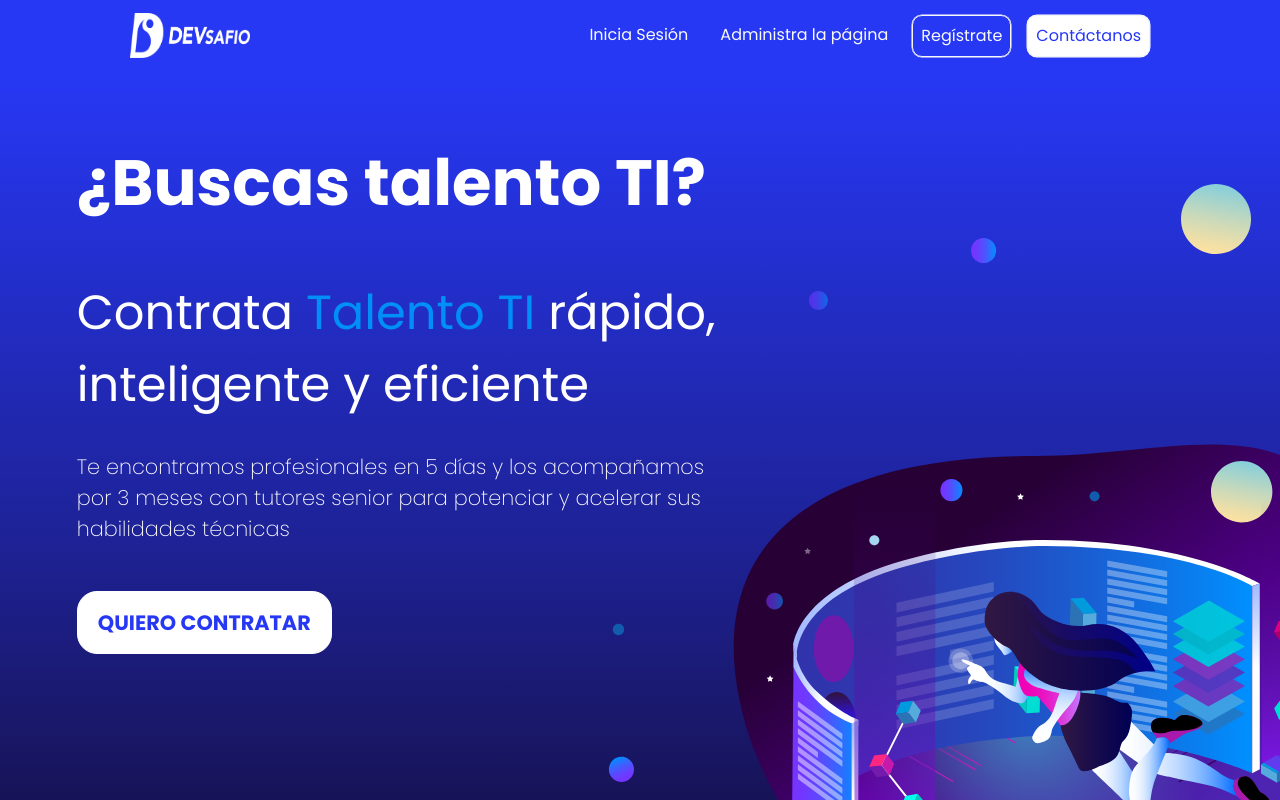
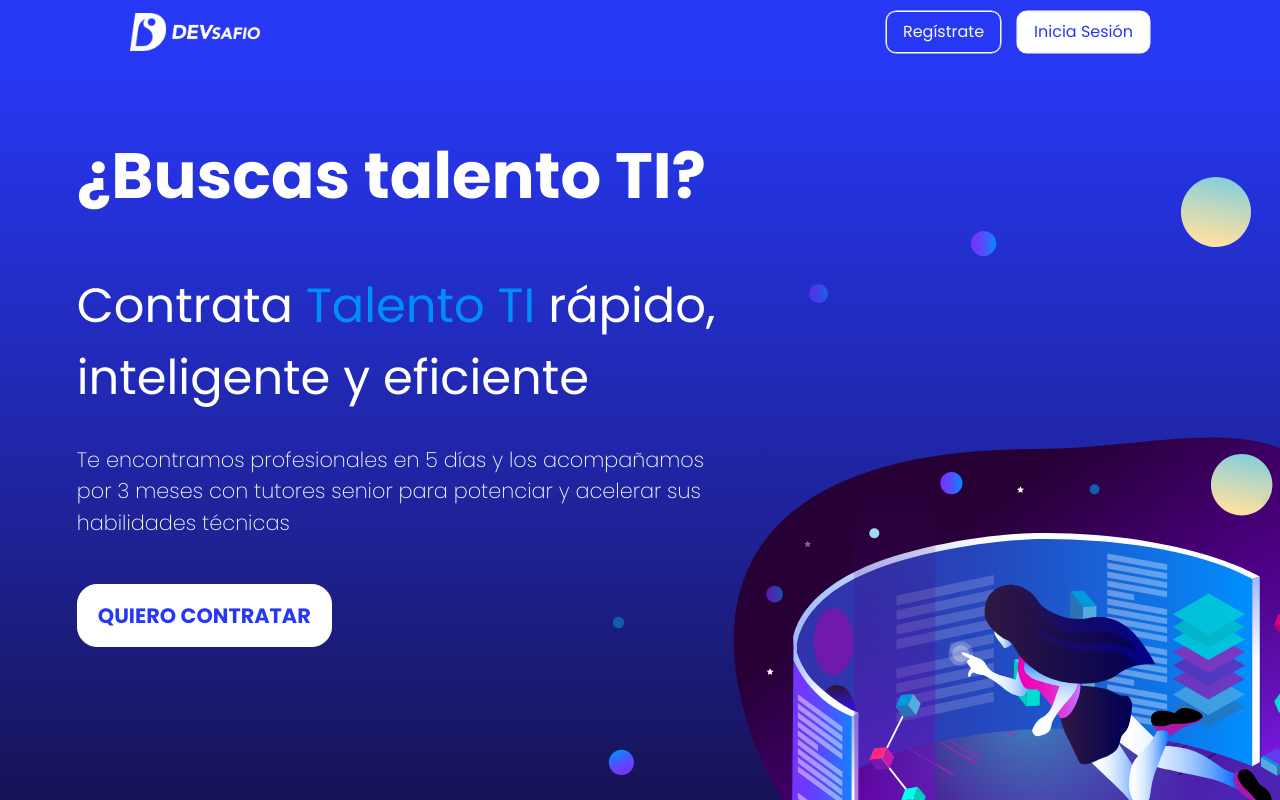
Before and after one commit to dlab-team/c7-frontend, a React (Create React App) app: page / in a window 1280 px wide. Shown: the top 800 px of the page. Built offline with nearby package versions, Linux system fonts and the light colour scheme.

Commit message:
hot fix del navBar arreglado los botones y el logo

```diff
--- a/src/components/Navbar/Navbar.js
+++ b/src/components/Navbar/Navbar.js
@@ -2,6 +2,7 @@ import React, { useState } from 'react';
 import { NavLink } from "react-router-dom";
 import logo from '../../assets/dev-imagotipo-white-horizontal.png';
 import './Navbar.scss';
+import { List, Option, X, XLg } from 'react-bootstrap-icons';
 
 export default function Navbar() {
 
@@ -9,27 +10,25 @@ export default function Navbar() {
 
   return (
     <>
-      <nav className="navbar navbar-expand-lg">
+      <nav className="navbar navbar-dark navbar-expand-lg">
         <div className="container">
           <a className="navbar-brand mx-5" href="/">
-            <img src={logo} width="120" height="45" alt="Logo" />
+            <img src={logo} id="navbar-logo" alt="Logo" />
           </a>
           <button className="navbar-toggler" type="button" onClick={() => setIsOpen(!isOpen)} data-toggle="collapse" data-target="#navbarNav" aria-controls="navbarNav" aria-expanded={isOpen} aria-label="Toggle navigation">
-            <span className="navbar-toggler-icon" />
+            <span className="navbar-toggler__menu">
+              {
+                isOpen ? <X /> : <List />
+              }
+            </span>
           </button>
-          <div className={`collapse navbar-collapse justify-content-end ${isOpen ? "show" : ""}`} id="navbarNav">
+          <div className={`collapse navbar-collapse justify-content-end ${isOpen ? "show " : ""}`} id="navbarNav">
             <ul className="navbar-nav mx-5 gap-3">
-              <li className="nav-item active">
-                <NavLink className="nav-link text-light" to='/login' >Inicia Sesión</NavLink>
+              <li className="nav-item">
+                <NavLink className="nav-link text-light btn-registrate ps-3 pe-3" to='/register' >Regístrate</NavLink>
               </li>
               <li className="nav-item">
-                <NavLink className="nav-link text-light" to='/login' >Administra la página</NavLink>
-              </li>
-              <li className="nav-item">
-                <NavLink className="nav-link text-light btn-registrate" to='/register' >Regístrate</NavLink>
-              </li>
-              <li className="nav-item">
-                <a href="#contactForm" className='nav-link text-light btn-contactanos'>Contáctanos</a>
+                <NavLink className="nav-link text-light btn-contactanos ps-3 pe-3" to='/login' >Inicia Sesión</NavLink>
               </li>
             </ul>
           </div>
--- a/src/components/Navbar/Navbar.scss
+++ b/src/components/Navbar/Navbar.scss
@@ -1,21 +1,54 @@
-@import '../../styles/settings';
+@import "../../styles/settings";
 
 .navbar {
   background-color: $blue;
 
+  .collapse {
+    padding: 4rem 0px;
+  }
   ul li {
     .btn-registrate {
       box-shadow: 0px 0px 0px 0.5px $white;
       background-color: transparent;
-            border-radius:10px;
-            border:0.5px solid #f7f7f7;
+      border-radius: 10px;
+      border: 0.5px solid #f7f7f7;
     }
     .btn-contactanos {
       box-shadow: 0px 0px 0px 0.5px $white;
-            background-color:#ffffff;
-            border-radius:10px;
-            border:1px solid #f2f5f2;
+      background-color: #ffffff;
+      border-radius: 10px;
+      border: 1px solid #f2f5f2;
       color: $blue !important;
     }
   }
+  #navbar-logo {
+    width: 130px;
   }
+  .navbar-toggler {
+    background-color: transparent;
+    border: none;
+    &:focus {
+      box-shadow: none;
+    }
+    &__menu {
+      svg {
+        color: #f2f5f2;
+        font-size: xx-large;
+      }
+    }
+  }
+}
+
+@media screen and (min-width: 760px) {
+  #navbar-logo {
+    width: 170px;
+  }
+
+  .navbar {
+    background-color: $blue;
+
+    .collapse {
+      padding: 0;
+    }
+  }
+}
```
Lines whose indentation alone changed are shown as unchanged.
